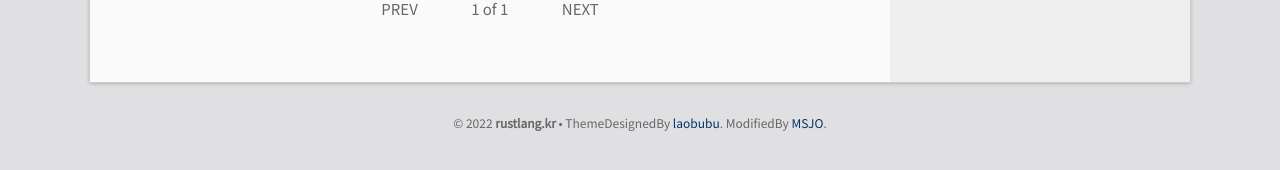
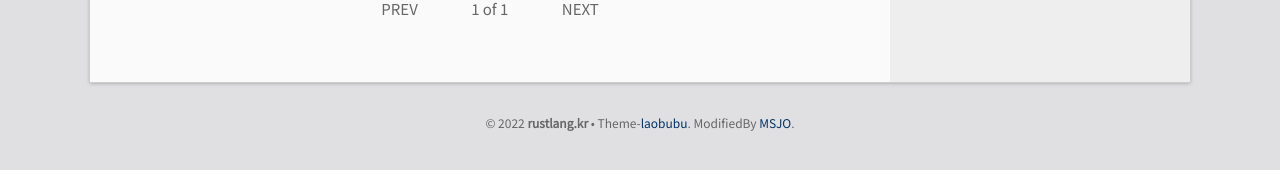
Before and after one commit to DebugJO/rustlang, a Jekyll site: the page built from index.html, in a window 1280 px wide. Shown: the part 537-707 px from the top of the page. Built offline with Jekyll 4.4.1, drawn with Linux system fonts in a browser that asks for light colours; the list of posts is cut into pages by our own code.

Commit message:
Update footer.html

```diff
--- a/_includes/footer.html
+++ b/_includes/footer.html
@@ -1,7 +1,7 @@
 <footer class="footer">
 <div class="wrapper">
 <!-- &copy; {{ site.time | date: '%Y' }} {{ site.author }} -->
-  &copy; 2022 <b>rustlang.kr</b> • ThemeDesignedBy <a href="https://github.com/laobubu/jekyll-theme-EasyBook">laobubu</a>. ModifiedBy <a href="https://msjo.kr/about/">MSJO</a>.
+  &copy; 2022 <b>rustlang.kr</b> • Theme-<a href="https://github.com/laobubu/jekyll-theme-EasyBook">laobubu</a>. ModifiedBy <a href="https://msjo.kr/about/">MSJO</a>.
 </div>
 </footer>
 
```
